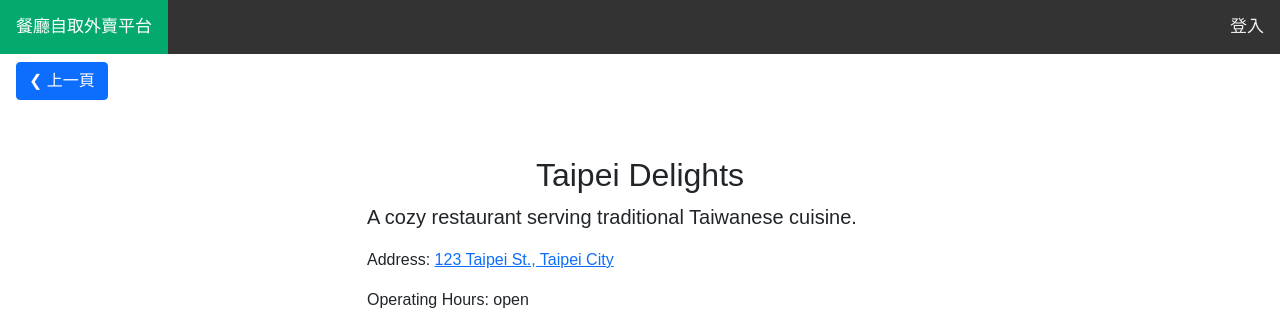
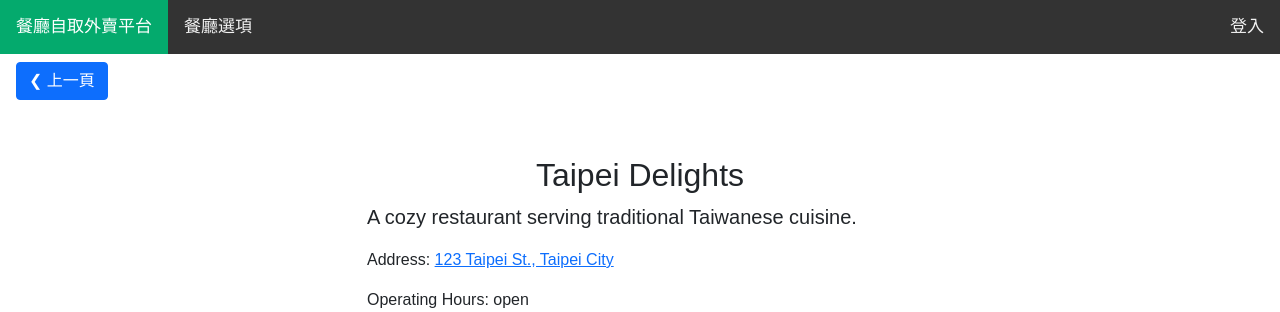
Before and after one commit to Irokanade/restaurant_takeout, a PHP site: page /c_view_menu.php?rest_id=1 in a window 1280 px wide. Shown: the top 312 px of the page. Run offline with PHP 8.4, Linux system fonts and the light colour scheme; data comes from the database, SQL or seed files in the repository.

Commit message:
Committing changes to c_view_menu.php before branch switch

```diff
--- a/c_view_menu.php
+++ b/c_view_menu.php
@@ -54,6 +54,7 @@ include("config.php");
 
 <div class="topnav">
     <a class="active" href="index.php">餐廳自取外賣平台</a>
+    <a href="index.php#rest">餐廳選項</a>
     <div class="right">
         <a href="login.php">登入</a>
     </div>
```
